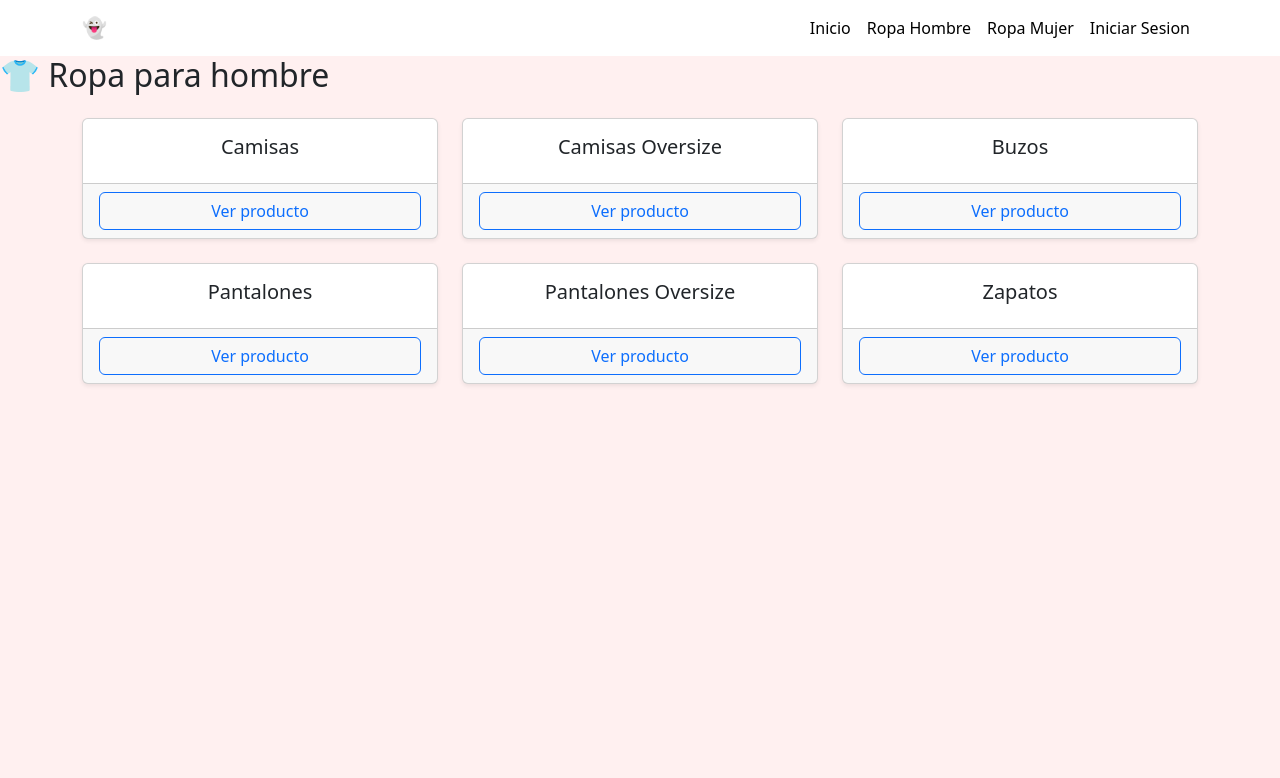
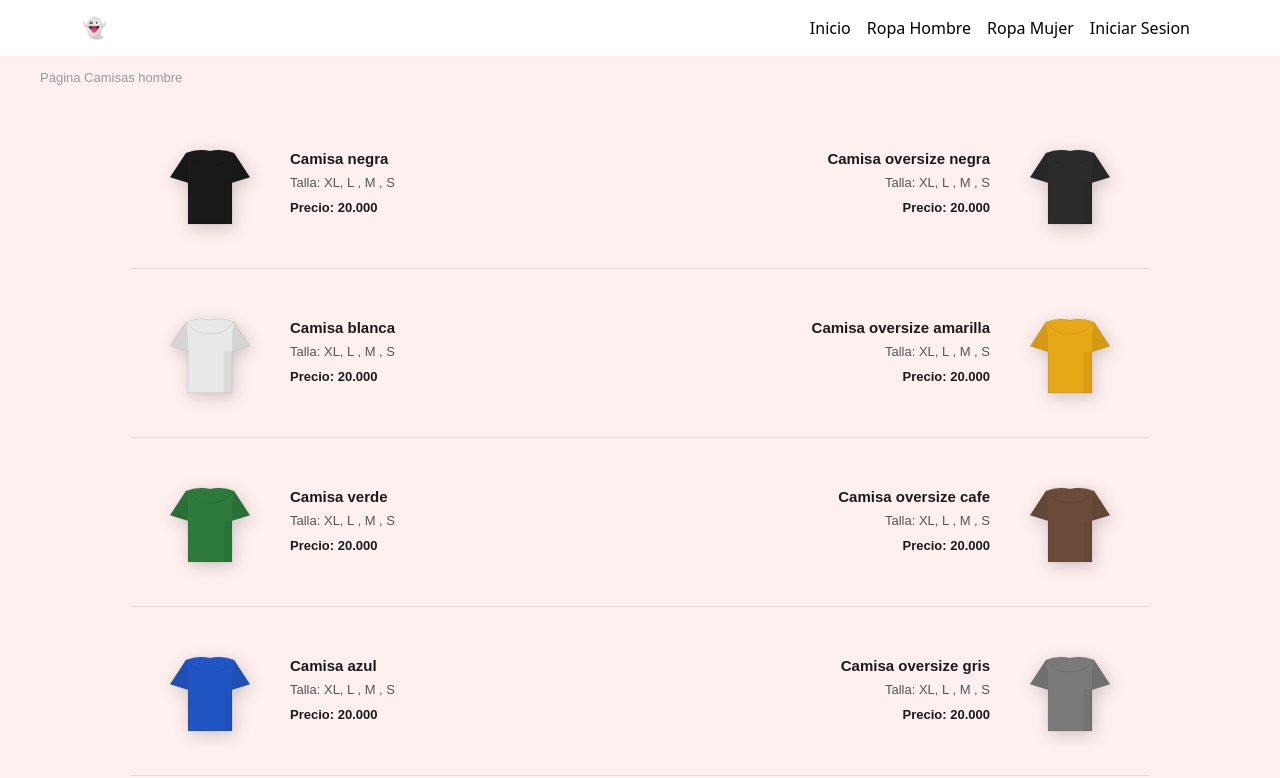
Before and after one commit to jdafh/Proyecto-Angular, an Angular app: page /ropa-hombre in a window 1280 px wide. Shown: the top 778 px of the page. Built offline with nearby package versions, Linux system fonts and the light colour scheme.

Commit message:
actualizacion

```diff
--- a/src/app/ropa-hombre/ropa-hombre.css
+++ b/src/app/ropa-hombre/ropa-hombre.css
@@ -0,0 +1,85 @@
+*, *::before, *::after { box-sizing: border-box; margin: 0; padding: 0; }
+
+.page-header {
+  padding: 14px 40px 4px;
+}
+.page-header h1 {
+  font-size: 13px;
+  font-weight: 400;
+  color: #999;
+  font-family: sans-serif;
+}
+
+.container {
+  max-width: 1100px;
+  margin: 0 auto;
+  padding: 10px 40px 60px;
+}
+
+.product-grid {
+  display: grid;
+  grid-template-columns: repeat(2, 1fr);
+}
+
+.product-card {
+  display: flex;
+  align-items: center;
+  gap: 20px;
+  padding: 24px 20px;
+  border-bottom: 1px solid #e8d8d2;
+  cursor: pointer;
+  transition: background 0.2s;
+}
+.product-card:hover {
+  background-color: rgba(255,255,255,0.6);
+}
+
+/* Tarjetas pares: imagen a la derecha, texto a la izquierda */
+.product-grid .product-card:nth-child(even) {
+  flex-direction: row-reverse;
+  text-align: right;
+}
+
+.product-image {
+  flex-shrink: 0;
+  width: 120px;
+  height: 120px;
+  display: flex;
+  align-items: center;
+  justify-content: center;
+}
+
+.shirt-svg {
+  width: 110px;
+  height: 110px;
+  transition: transform 0.25s ease, filter 0.25s ease;
+  filter: drop-shadow(2px 4px 8px rgba(0,0,0,0.18));
+}
+.product-card:hover .shirt-svg {
+  transform: scale(1.07) rotate(-2deg);
+  filter: drop-shadow(4px 8px 16px rgba(0,0,0,0.25));
+}
+
+.product-info {
+  display: flex;
+  flex-direction: column;
+  gap: 5px;
+}
+
+.product-name {
+  font-size: 15px;
+  font-weight: 700;
+  color: #1a1a1a;
+  font-family: sans-serif;
+}
+.product-sizes {
+  font-size: 13px;
+  color: #555;
+  font-family: sans-serif;
+}
+.product-price {
+  font-size: 13px;
+  font-weight: 600;
+  color: #1a1a1a;
+  font-family: sans-serif;
+}
--- a/src/app/ropa-hombre/ropa-hombre.html
+++ b/src/app/ropa-hombre/ropa-hombre.html
@@ -1,25 +1,38 @@
-<h2 class="mb-4">👕 Ropa para hombre</h2>
+<header class="page-header">
+  <h1>Página Camisas hombre</h1>
+</header>
 
-<div class="container">
-  <div class="row row-cols-1 row-cols-md-3 g-4">
+<main class="container">
+  <div class="product-grid">
 
     @for (item of RopaHombre; track item.id) {
-      <div class="col">
-        <div class="card h-100 shadow-sm">
+      <div class="product-card" (click)="verProducto(item.id)">
 
-          <div class="card-body text-center">
-            <h5 class="card-title">{{ item.name }}</h5>
-          </div>
+        <div class="product-image">
+          <svg viewBox="0 0 160 160" xmlns="http://www.w3.org/2000/svg" class="shirt-svg">
+            <!-- Cuerpo -->
+            <path d="M45 35 Q80 48 115 35 L138 70 L112 78 L112 138 L48 138 L48 78 L22 70 Z"
+                  [attr.fill]="item.color" stroke="rgba(0,0,0,0.08)" stroke-width="1.5"/>
+            <!-- Cuello -->
+            <path d="M45 35 Q62 28 80 32 Q98 28 115 35 Q98 55 80 52 Q62 55 45 35 Z"
+                  [attr.fill]="item.color" stroke="rgba(0,0,0,0.12)" stroke-width="1"/>
+            <!-- Sombra manga izquierda -->
+            <path d="M45 35 L22 70 L48 78 L48 55 Z" fill="rgba(0,0,0,0.08)"/>
+            <!-- Sombra manga derecha -->
+            <path d="M115 35 L138 70 L112 78 L112 55 Z" fill="rgba(0,0,0,0.08)"/>
+            <!-- Sombra cuerpo lateral -->
+            <path d="M112 78 L112 138 L100 138 L100 78 Z" fill="rgba(0,0,0,0.06)"/>
+          </svg>
+        </div>
 
-          <div class="card-footer">
-            <button class="btn btn-outline-primary w-100">
-              Ver producto
-            </button>
-          </div>
+        <div class="product-info">
+          <h3 class="product-name">{{ item.name }}</h3>
+          <p class="product-sizes">Talla: {{ item.tallas }}</p>
+          <p class="product-price">Precio: {{ item.precio }}</p>
+        </div>
 
-        </div>
       </div>
     }
 
   </div>
-</div>
+</main>
--- a/src/app/ropa-hombre/ropa-hombre.ts
+++ b/src/app/ropa-hombre/ropa-hombre.ts
@@ -1,18 +1,28 @@
 import { Component } from '@angular/core';
+import { Router } from '@angular/router';
+import { CommonModule } from '@angular/common';
 
 @Component({
   selector: 'app-ropa-hombre',
-  imports: [],
+  imports: [CommonModule],
   templateUrl: './ropa-hombre.html',
   styleUrl: './ropa-hombre.css',
 })
 export class RopaHombre {
-  RopaHombre =[
-    {id: 1, name: 'Camisas'},
-    {id: 2, name: 'Camisas Oversize'},
-    {id: 3, name: 'Buzos'},
-    {id: 4, name: 'Pantalones'},
-    {id: 5, name: 'Pantalones Oversize'},
-    {id: 6, name: 'Zapatos'},
+  constructor(private router: Router) {}
+
+  RopaHombre = [
+    { id: 1,  name: 'Camisa negra',            color: '#1a1a1a', tallas: 'XL, L , M , S', precio: '20.000' },
+    { id: 2,  name: 'Camisa oversize negra',    color: '#2a2a2a', tallas: 'XL, L , M , S', precio: '20.000' },
+    { id: 3,  name: 'Camisa blanca',            color: '#e8e8e8', tallas: 'XL, L , M , S', precio: '20.000' },
+    { id: 4,  name: 'Camisa oversize amarilla', color: '#e6a817', tallas: 'XL, L , M , S', precio: '20.000' },
+    { id: 5,  name: 'Camisa verde',             color: '#2d7a3a', tallas: 'XL, L , M , S', precio: '20.000' },
+    { id: 6,  name: 'Camisa oversize cafe',     color: '#6b4c3b', tallas: 'XL, L , M , S', precio: '20.000' },
+    { id: 7,  name: 'Camisa azul',              color: '#2255c4', tallas: 'XL, L , M , S', precio: '20.000' },
+    { id: 8,  name: 'Camisa oversize gris',     color: '#7a7a7a', tallas: 'XL, L , M , S', precio: '20.000' },
   ];
+
+  verProducto(id: number) {
+    this.router.navigate(['/producto', id]);
+  }
 }
```
Also changed, not shown: 1 other file (tests, documents, lock files or other folders).
